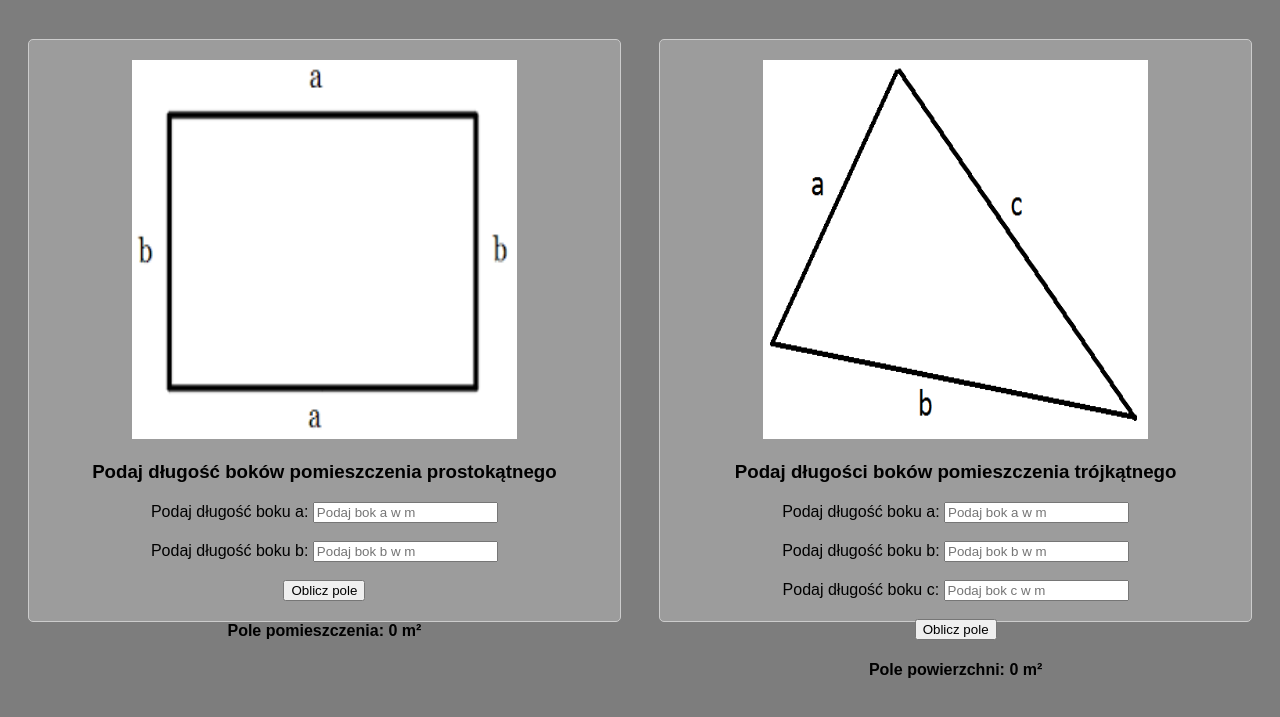
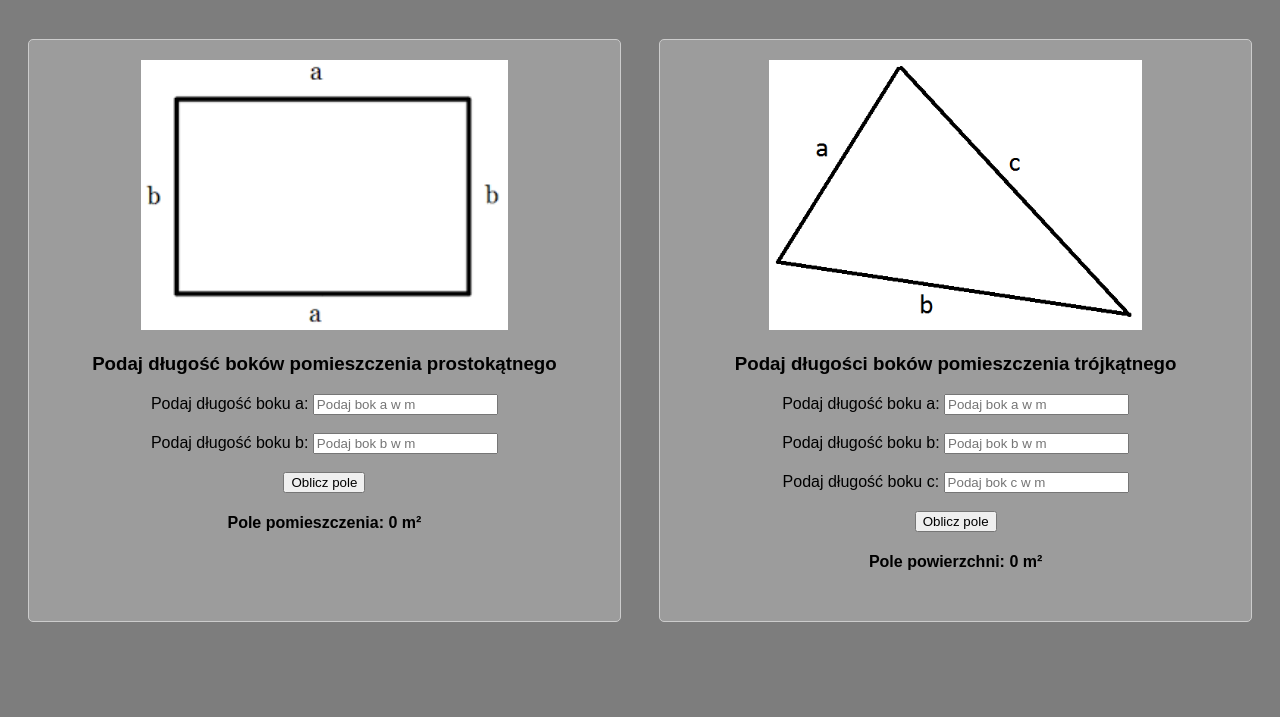
Before and after one commit to XiNIWO/WiAI-kalkafelkorza, a plain HTML site: page index.html in a window 1280 px wide. Shown: the part 61-778 px from the top of the page. Drawn offline with Linux system fonts and the light colour scheme.

Commit message:
Update index.html

```diff
--- a/index.html
+++ b/index.html
@@ -27,7 +27,7 @@
 
 img {
     max-width: 70%; /* Ustawiamy maksymalną szerokość obrazka na 70% szerokości kolumny */
-    height: 70%;   /* Ustawiamy automatyczną wysokość, aby zachować proporcje obrazka */
+    height: 50%;   /* Ustawiamy maksymalną wysokość, obrazka na 50% wysokości kolumny */
 }
     </style>
 </head>
```
